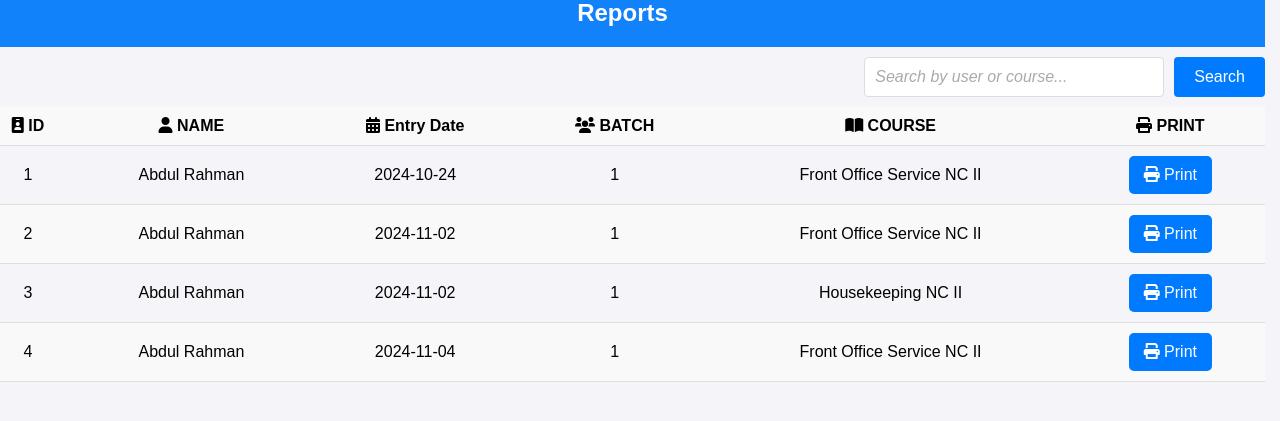
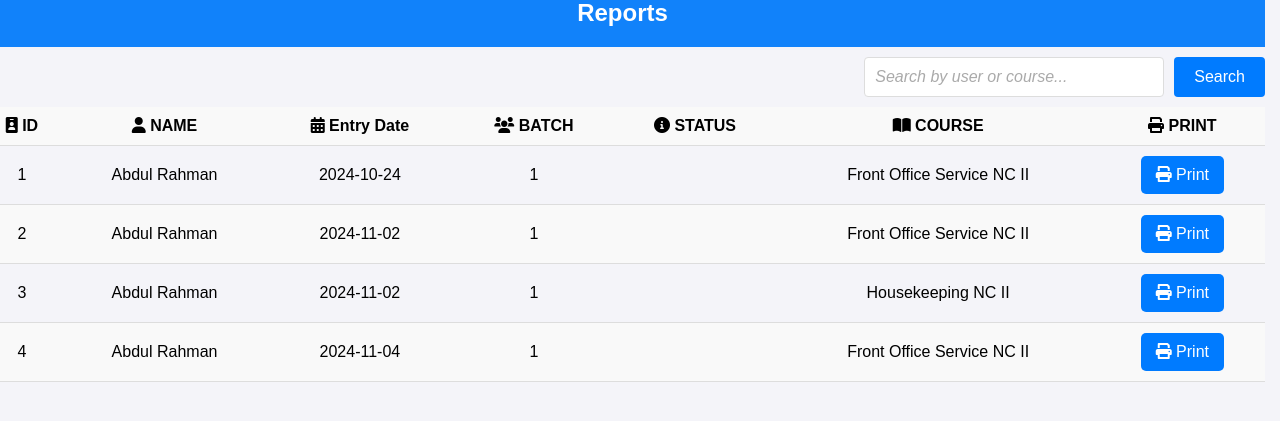
Before and after one commit to AbdulPaito/OCT-14, a PHP site: page /reports.php in a window 1280 px wide. Shown: the top 421 px of the page. Run offline with PHP 8.4, Linux system fonts and the light colour scheme; data comes from the database, SQL or seed files in the repository.

Commit message:
Add files via upload

```diff
--- a/reports.php
+++ b/reports.php
@@ -45,6 +45,11 @@ $query = "
         FROM users
         WHERE qualification LIKE '%$course%'
 ";
+
+// Add additional condition for searching by name
+if (!empty($search)) {
+    $query .= " OR CONCAT(first_name, ' ', last_name) LIKE '%$search%'";
+}
 
 // Add date filtering to the query if provided
 if ($startDate && $endDate) {
@@ -215,6 +220,7 @@ form input[type="text"]:focus {
             <th><i class="fas fa-user"></i> NAME</th>
             <th><i class="fas fa-calendar-alt"></i> Entry Date</th>
             <th><i class="fas fa-users"></i> BATCH</th>
+            <th><i class="fas fa-info-circle"></i> STATUS</th>
             <th><i class="fas fa-book-open"></i> COURSE</th>
             <th><i class="fas fa-print"></i> PRINT</th>
         </tr>
@@ -229,6 +235,7 @@ form input[type="text"]:focus {
                 <td><?php echo htmlspecialchars($row['first_name']); ?></td>
                 <td><?php echo htmlspecialchars($row['entry_date']); ?></td>
                 <td><?php echo htmlspecialchars($row['batch']); ?></td>
+                <td><?php echo htmlspecialchars($row['status']); ?></td>
                 <td><?php echo htmlspecialchars($row['qualification']); ?></td>
                 <td><a class="print-button" href="print1.php?id=<?php echo $row['id']; ?>"> <i class="fas fa-print"></i> Print</a></td>
             </tr>
```
